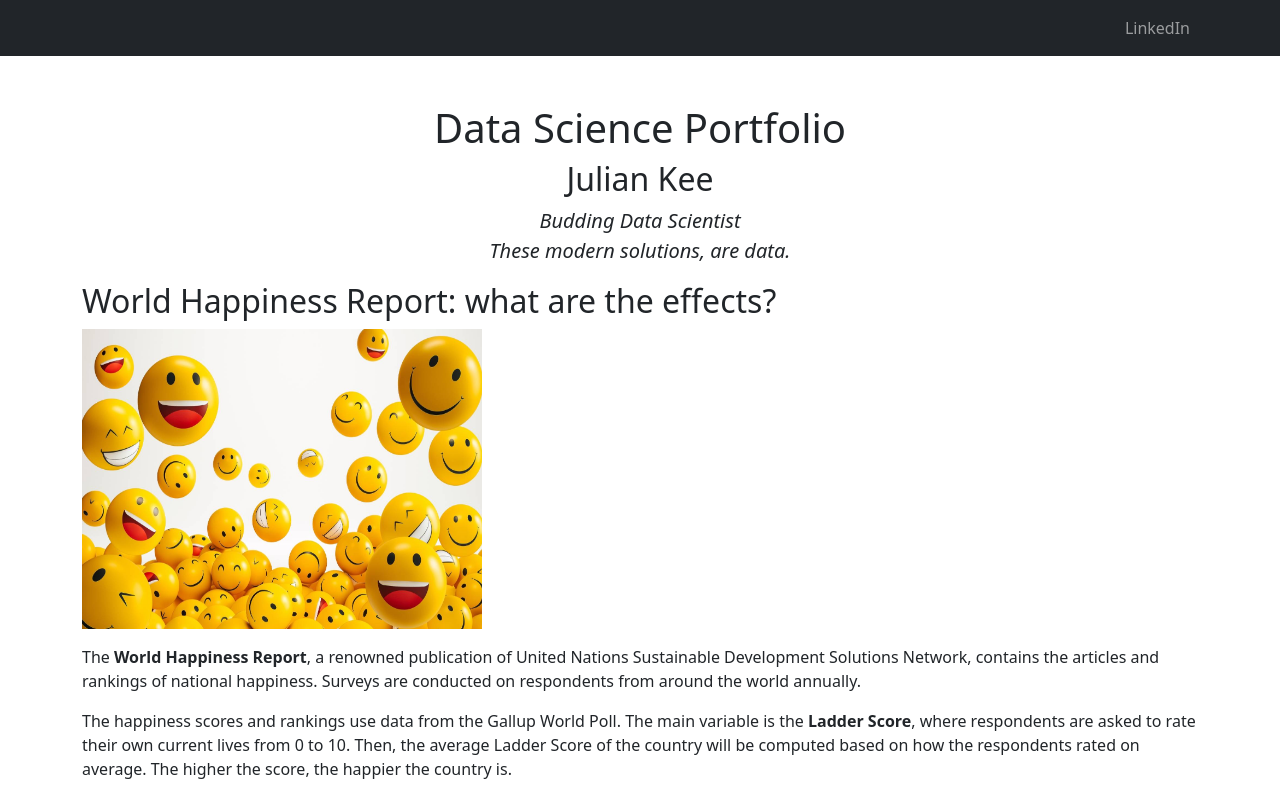
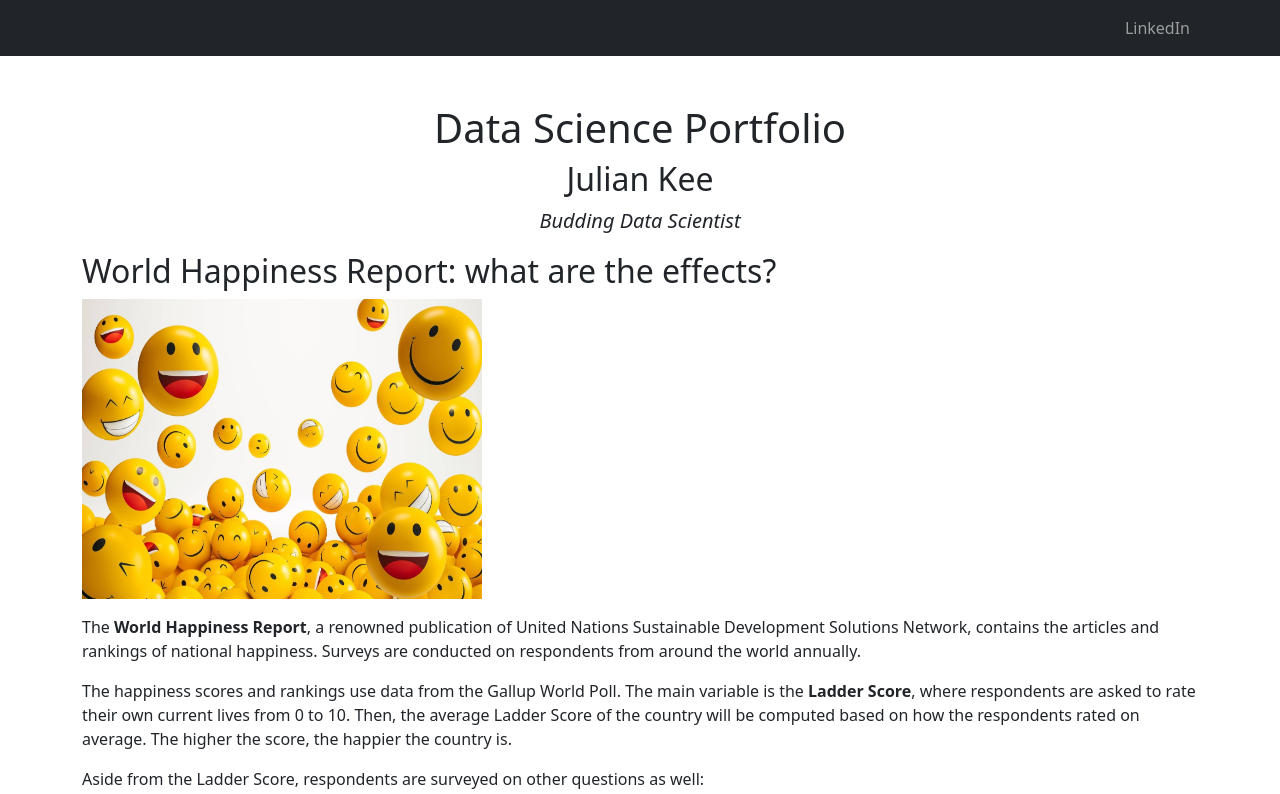
Before and after one commit to Julian-Kee/Julian-Kee.github.io, a plain HTML site: page index.html in a window 1280 px wide. Shown: the top 794 px of the page. Drawn offline with nearby package versions, Linux system fonts and the light colour scheme.

Commit message:
Update index.html

```diff
--- a/index.html
+++ b/index.html
@@ -26,7 +26,7 @@
             <div class="text-center mt-5">
                 <h1>Data Science Portfolio</h1>
                 <h2>Julian Kee</h2>
-                <p class="lead"><i>Budding Data Scientist<br>These modern solutions, are data.</i></p>
+                <p class="lead"><i>Budding Data Scientist</i></p>
 
             </div>
             <div>
```
